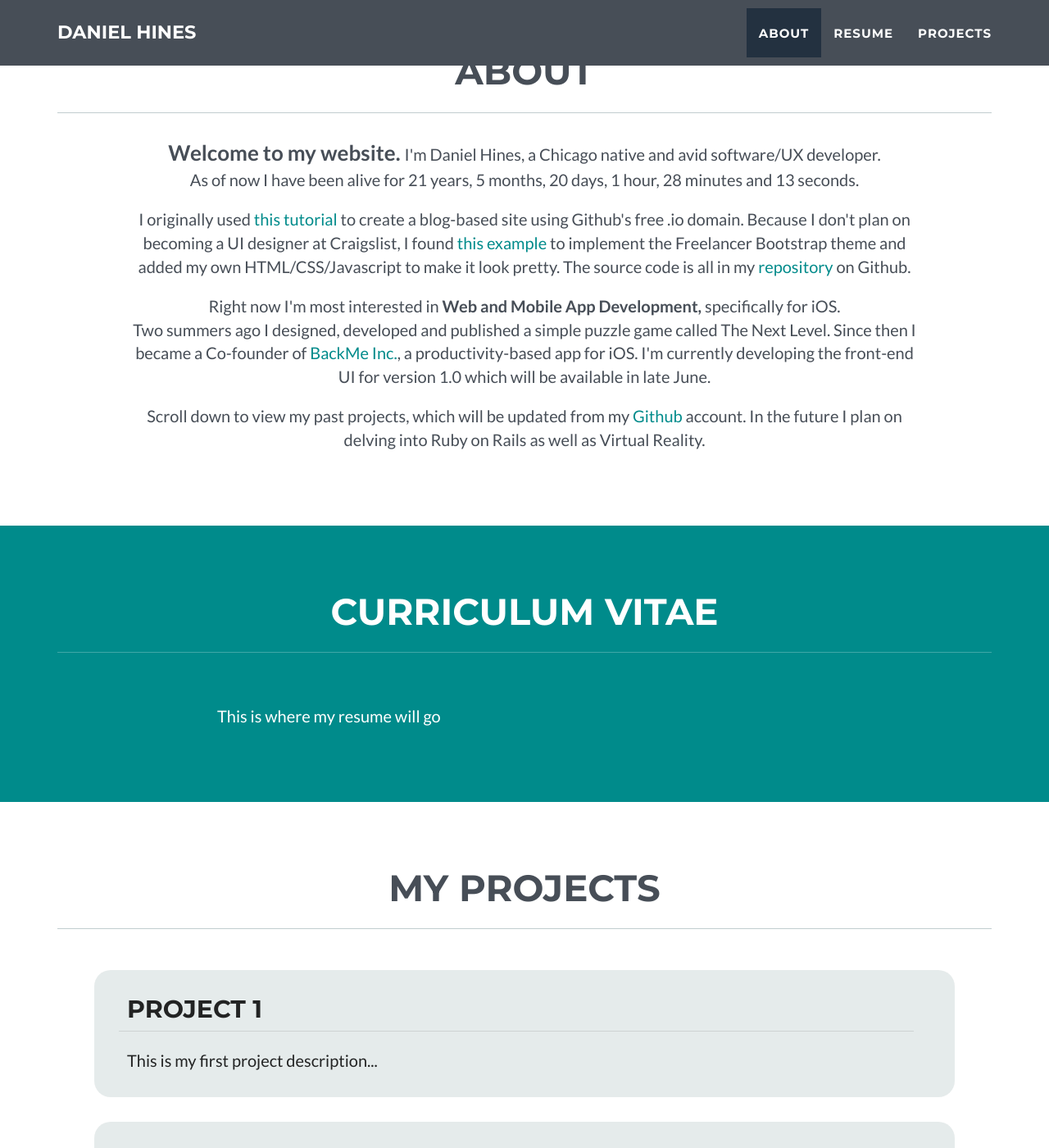
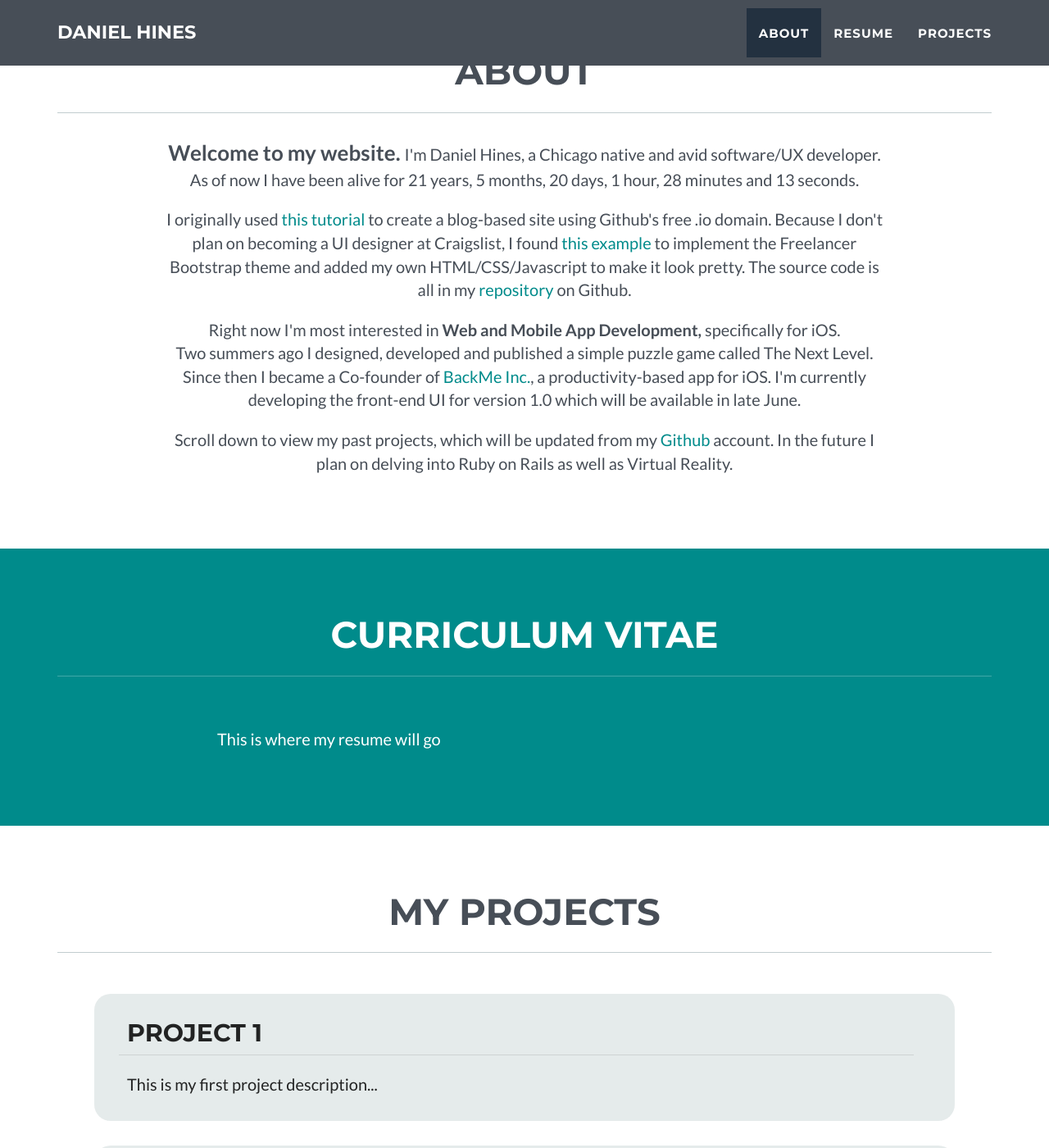
Before and after one commit to danielchines/danielchines.github.io, a Jekyll site: the page built from index.html, in a window 1280 px wide and 1400 px high, scrolled down 841 px. Shown: the whole window at 82% size. Built offline with Jekyll 4.4.1, drawn with Linux system fonts in a browser that asks for light colours.

Commit message:
Update main.css

```diff
--- a/_includes/css/main.css
+++ b/_includes/css/main.css
@@ -201,7 +201,7 @@ section h2.white {
 } */
 .row .about-p {
     text-align: center;
-    width: 82%;
+    width: 75%;
     margin: 10px auto;
 
 }
```
